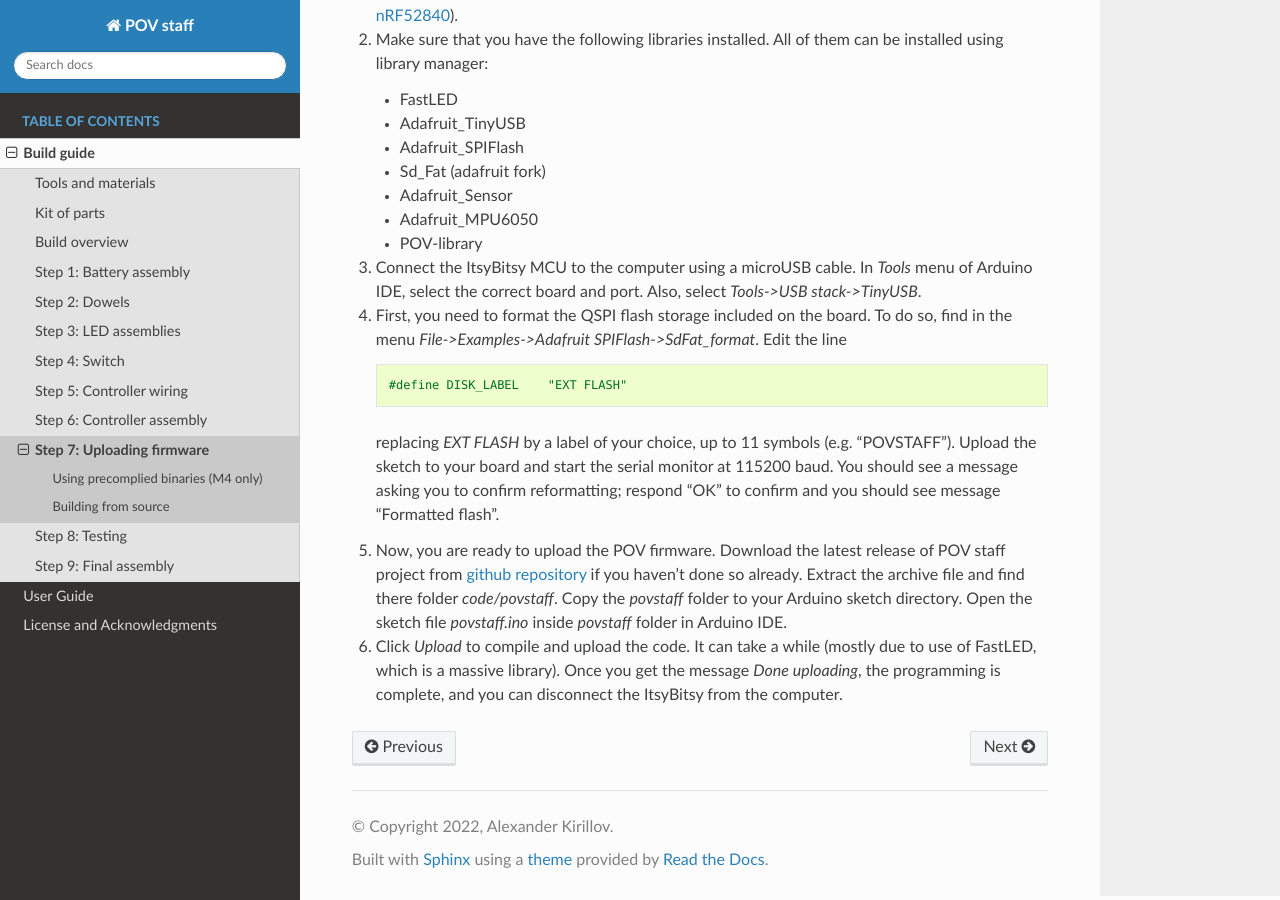
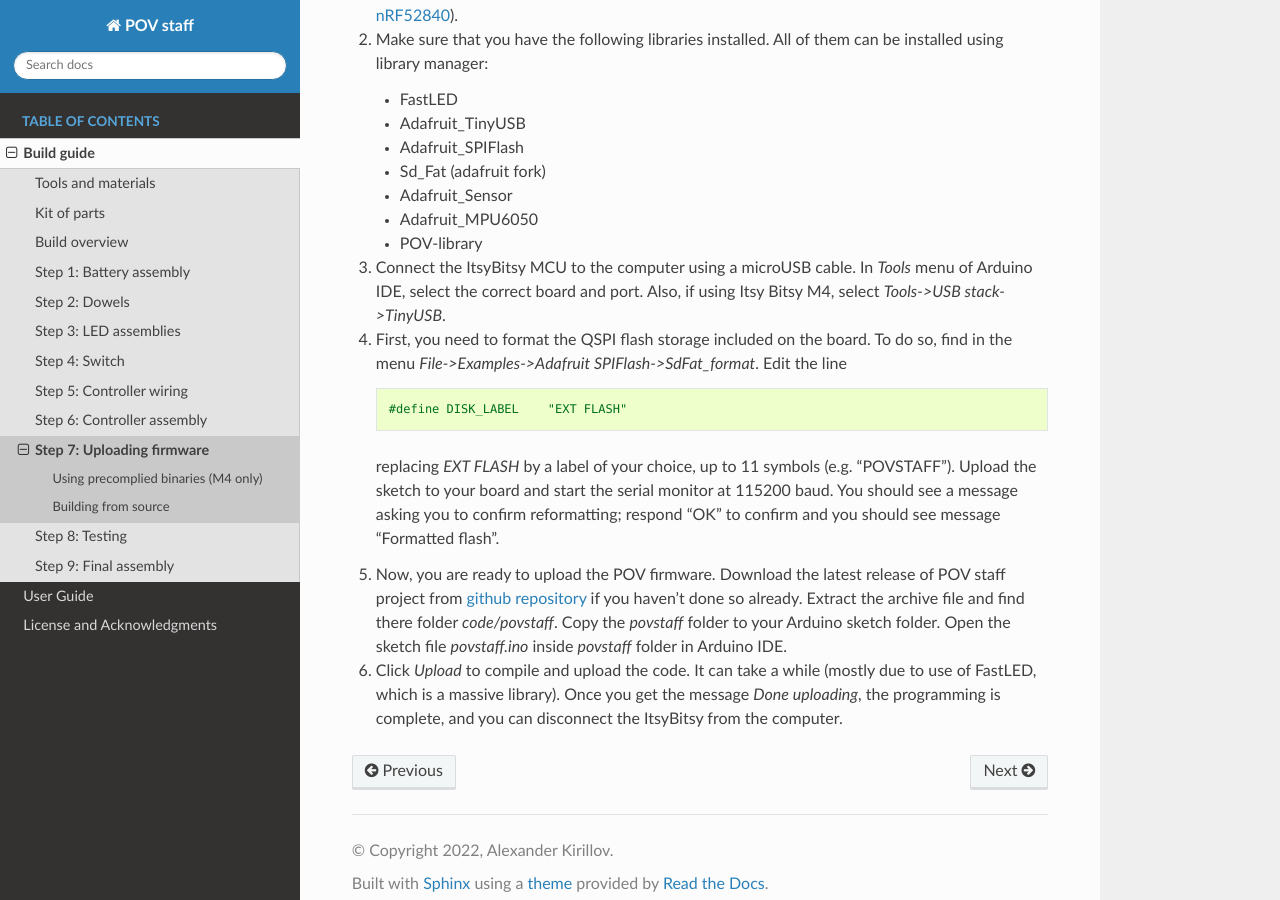
Before and after one commit to shurik179/povstaff, a Sphinx documentation site: the page built from docs/build-programming.rst, in a window 1280 px wide and 900 px high, scrolled down 988 px. Built offline with Sphinx 7.4.7 and the Read the Docs theme 2.0.0, drawn with Linux system fonts in a browser that asks for light colours; formulas are drawn with MathJax 3.

Commit message:
minor doc fixes

```diff
--- a/docs/build-programming.rst
+++ b/docs/build-programming.rst
@@ -61,7 +61,7 @@ library manager.
 
 3. Connect the ItsyBitsy MCU to the computer using a microUSB cable.
    In `Tools` menu of Arduino IDE, select the correct board and port.
-   Also, select `Tools->USB stack->TinyUSB`.
+   Also, if using  Itsy Bitsy M4, select `Tools->USB stack->TinyUSB`.
 
 4. First, you
    need to format the QSPI flash storage included on the board. To do so, find
@@ -79,7 +79,7 @@ library manager.
 5. Now, you are ready to upload the POV firmware.
    Download the latest release of POV staff project from |github| if you
    haven't done so already. Extract the archive file and find there folder
-   `code/povstaff`. Copy the `povstaff` folder to your Arduino sketch directory.
+   `code/povstaff`. Copy the `povstaff` folder to your Arduino sketch folder.
    Open the sketch file `povstaff.ino` inside `povstaff` folder in Arduino IDE.
 
 6. Click `Upload` to compile and upload the code. It can take  a while (mostly
--- a/docs/build-switch.rst
+++ b/docs/build-switch.rst
@@ -25,7 +25,7 @@ guarantee that the power is off.
 2. Use the flush cutters to cut open the two retention plastic tabs on the
    sides of the switch, as shown in the photo below.
 
-3. Run the wires along the length of the dowel. Solder the opposite ends of
+3. Run the wires along the length of the dowel. Solder the tinned ends of
    the wires to the switch; as before, trim the soldered wires using flush cutters.
    Note: one of the wires must be soldered to the **middle** contact, and the other,
    to one of the other contacts (doesn't matter which one). It doesn't matter
```
